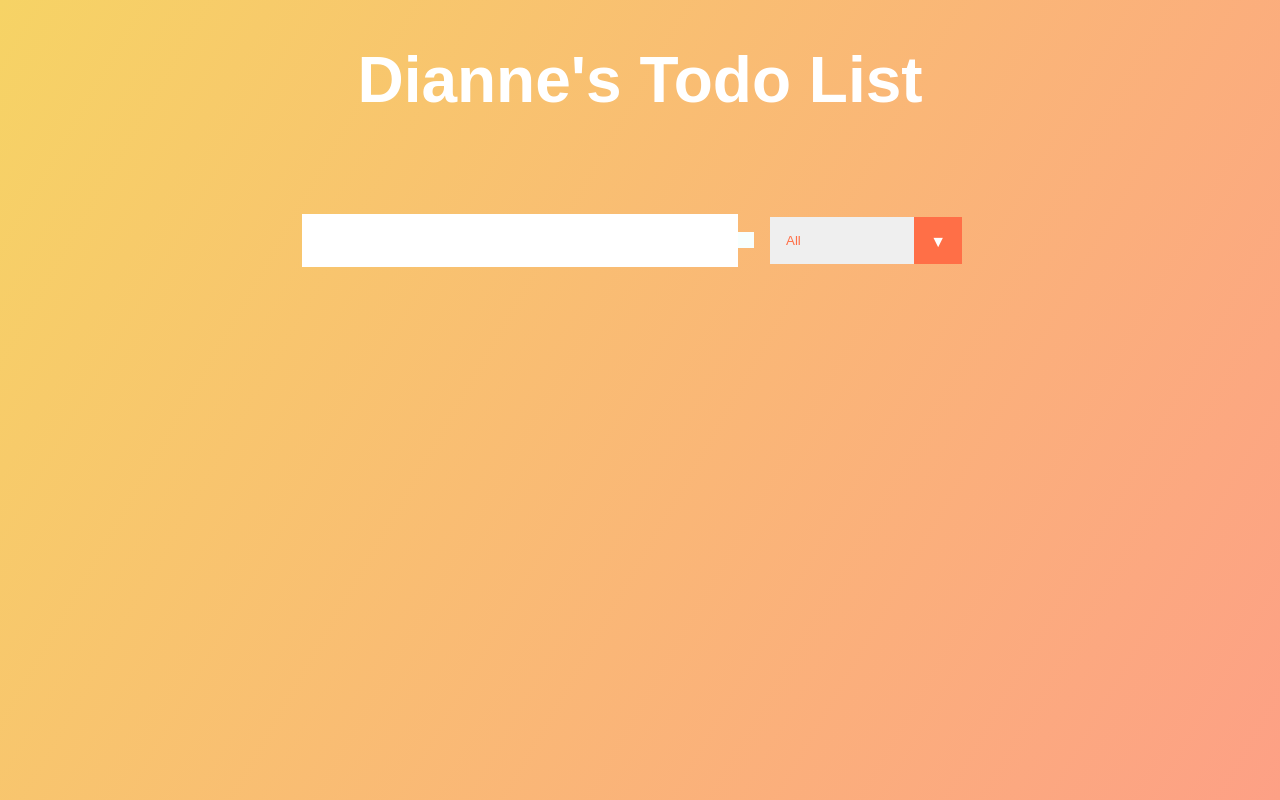
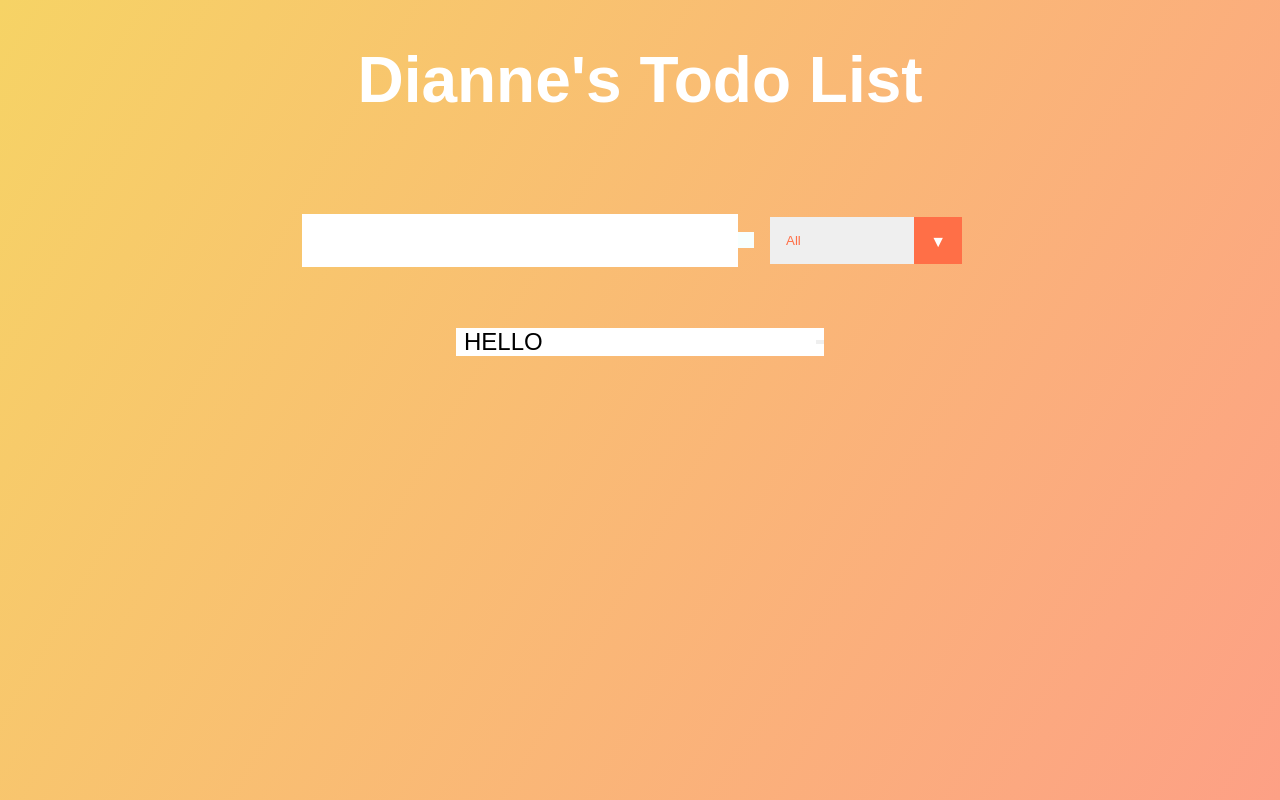
Before and after one commit to diannegabriel/todo-list, a React (Create React App) app: page / in a window 1280 px wide. Built offline with nearby package versions, Linux system fonts and the light colour scheme; the HTML template or start-up script is replaced by a standard one.

Commit message:
Create Todo component

```diff
--- /dev/null
+++ b/src/components/Todo.jsx
@@ -0,0 +1,15 @@
+import React from "react";
+
+const Todo = () => {
+  return (
+    <div className="todo">
+      <li className="todo-item">
+        HELLO
+      </li>
+      <button className="fas fa-check"></button>
+      <button className="fas fa-trash"></button>
+    </div>
+  )
+};
+
+export default Todo;
--- a/src/components/TodoList.jsx
+++ b/src/components/TodoList.jsx
@@ -1,9 +1,12 @@
 import React from "react";
+import Todo from "./Todo";
 
 const TodoList = () => {
   return (
     <div className="todo-container">
-      <ul className="todo-list"></ul>
+      <ul className="todo-list">
+        <Todo />
+      </ul>
     </div>
   )
 };
```
